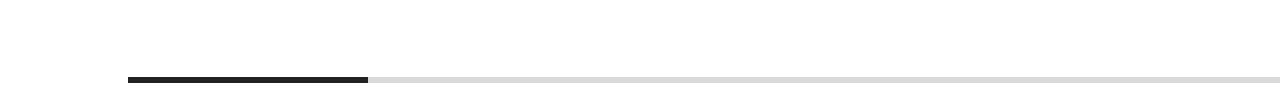
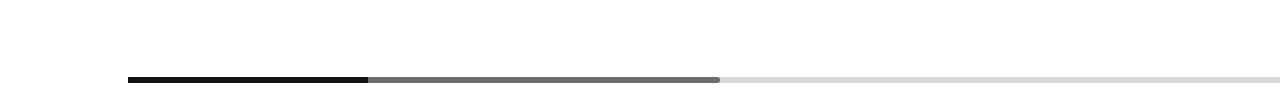
Before and after one commit to aosldkr/pictrue, a plain HTML site: page index.html in a window 1280 px wide. Shown: the part 1552-1660 px from the top of the page. Drawn offline with nearby package versions, Linux system fonts and the light colour scheme; a web font is replaced by a local one.

Commit message:
Add files via upload

```diff
--- a/index.html
+++ b/index.html
@@ -6,8 +6,7 @@
     <meta http-equiv="X-UA-Compatible" content="IE=edge">
     <meta name="viewport" content="width=device-width, initial-scale=1.0">
     <title>mainpage</title>
-
-
+    <link rel="stylesheet" href="https://cdn.jsdelivr.net/npm/swiper@9/swiper-bundle.min.css" />
     <script src="https://code.jquery.com/jquery-3.6.1.min.js"></script>
     <script src="https://cdnjs.cloudflare.com/ajax/libs/gsap/3.6.1/gsap.min.js"
         integrity="sha512-cdV6j5t5o24hkSciVrb8Ki6FveC2SgwGfLE31+ZQRHAeSRxYhAQskLkq3dLm8ZcWe1N3vBOEYmmbhzf7NTtFFQ=="
```
